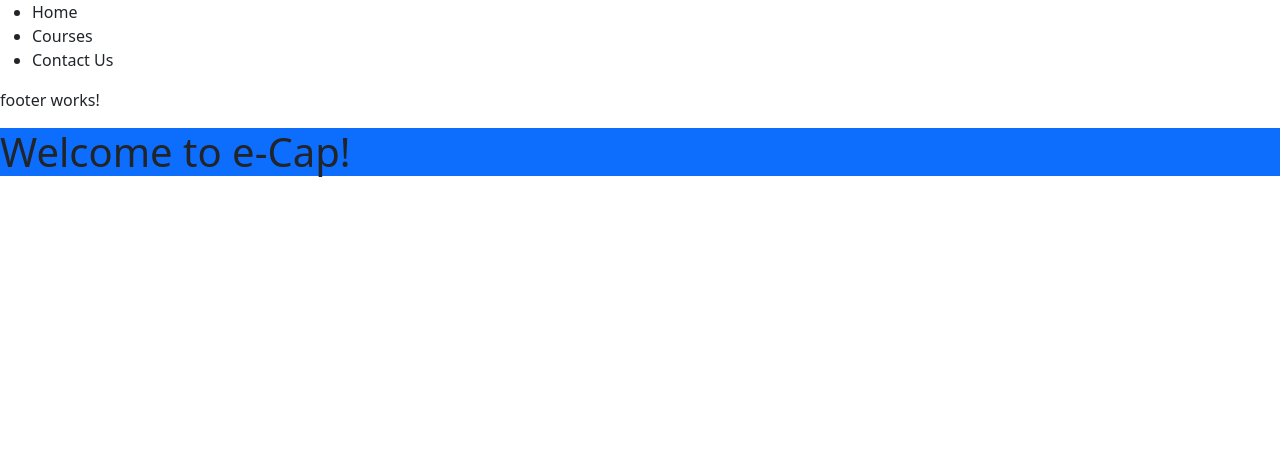
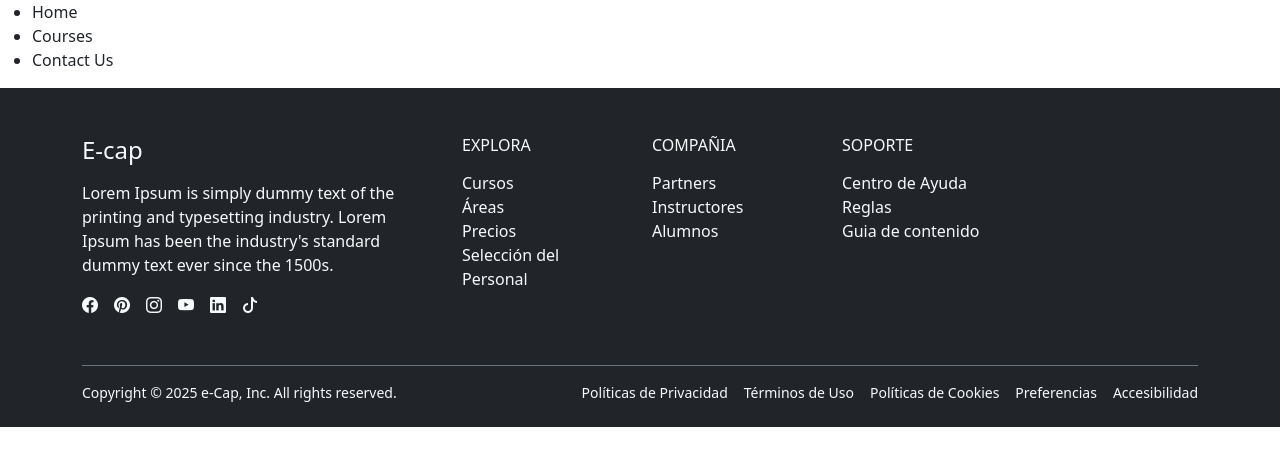
Before and after one commit to JosefinaAlancay/FinalProject-e-Cap, an Angular app: page / in a window 1280 px wide. Shown: the top 466 px of the page. Built offline with nearby package versions, Linux system fonts and the light colour scheme.

Commit message:
Se agregó icons de boostrap y se finalizó el footer.

```diff
--- a/angular.json
+++ b/angular.json
@@ -25,7 +25,8 @@
               }
             ],
             "styles": [
-              "node_modules/bootstrap/dist/css/bootstrap.min.css"
+              "node_modules/bootstrap/dist/css/bootstrap.min.css",
+              "node_modules/bootstrap-icons/font/bootstrap-icons.css"
             ],
             "scripts": [
               "node_modules/bootstrap/dist/js/bootstrap.bundle.min.js"
--- a/package.json
+++ b/package.json
@@ -17,6 +17,7 @@
     "@angular/platform-browser": "^20.0.0",
     "@angular/router": "^20.0.0",
     "bootstrap": "^5.3.3",
+    "bootstrap-icons": "^1.13.1",
     "rxjs": "~7.8.0",
     "tslib": "^2.3.0",
     "zone.js": "~0.15.0"
--- a/src/app/components/footer/footer.html
+++ b/src/app/components/footer/footer.html
@@ -1,2 +1,61 @@
-<p>footer works!</p>
-<h1 class="bg-primary"> Welcome to e-Cap!</h1>
+<footer class="bg-dark text-light pt-5 pb-4">
+  <div class="container">
+    <div class="row">
+
+      <div class="col-md-4 mb-4">
+        <h4 class="mb-3">E-cap</h4>
+        <p class="text">
+          Lorem Ipsum is simply dummy text of the printing and typesetting industry. Lorem Ipsum has been the industry's standard dummy text ever since the 1500s.
+        </p>
+          <div class="d-flex gap-3 mt-3">
+            <a href="https://www.facebook.com/" class="text-light"><i class="bi bi-facebook"></i></a>
+            <a href="https://ar.pinterest.com/" class="text-light"><i class="bi bi-pinterest"></i></a>
+          <a href="https://www.instagram.com/" class="text-light"><i class="bi bi-instagram"></i></a>
+          <a href="https://www.youtube.com/" class="text-light"><i class="bi bi-youtube"></i></a>
+          <a href="https://www.linkedin.com/" class="text-light"><i class="bi bi-linkedin"></i></a>
+          <a href="https://www.tiktok.com/" class="text-light"><i class="bi bi-tiktok"></i></a>
+          </div>
+      </div>
+
+      <div class="col-md-2 mb-4">
+        <h6 class="text-uppercase mb-3">Explora</h6>
+        <ul class="list-unstyled">
+          <li><a href="#" class="text-light text-decoration-none">Cursos</a></li>
+          <li><a href="#" class="text-light text-decoration-none">Áreas</a></li>
+          <li><a href="#" class="text-light text-decoration-none">Precios</a></li>
+          <li><a href="#" class="text-light text-decoration-none">Selección del Personal</a></li>
+        </ul>
+      </div>
+
+      <div class="col-md-2 mb-4">
+        <h6 class="text-uppercase mb-3">Compañia</h6>
+        <ul class="list-unstyled">
+          <li><a href="#" class="text-light text-decoration-none">Partners</a></li>
+          <li><a href="#" class="text-light text-decoration-none">Instructores</a></li>
+          <li><a href="#" class="text-light text-decoration-none">Alumnos</a></li>
+        </ul>
+      </div>
+
+      <div class="col-md-2 mb-4">
+        <h6 class="text-uppercase mb-3">Soporte</h6>
+        <ul class="list-unstyled">
+          <li><a href="#" class="text-light text-decoration-none">Centro de Ayuda</a></li>
+          <li><a href="#" class="text-light text-decoration-none">Reglas</a></li>
+          <li><a href="#" class="text-light text-decoration-none">Guia de contenido</a></li>
+        </ul>
+      </div>
+
+    </div>
+
+    <div class="d-flex flex-column flex-md-row justify-content-between align-items-center border-top border-secondary pt-3 mt-4">
+      <p class="mb-2 mb-md-0 small">Copyright © 2025 e-Cap, Inc. All rights reserved.</p>
+      <div class="d-flex gap-3 small">
+        <a href="#" class="text-light text-decoration-none">Políticas de Privacidad</a>
+        <a href="#" class="text-light text-decoration-none">Términos de Uso</a>
+        <a href="#" class="text-light text-decoration-none">Políticas de Cookies</a>
+        <a href="#" class="text-light text-decoration-none">Preferencias</a>
+        <a href="#" class="text-light text-decoration-none">Accesibilidad</a>
+      </div>
+    </div>
+  </div>
+</footer>
```
Also changed, not shown: 1 other file (tests, documents, lock files or other folders).
